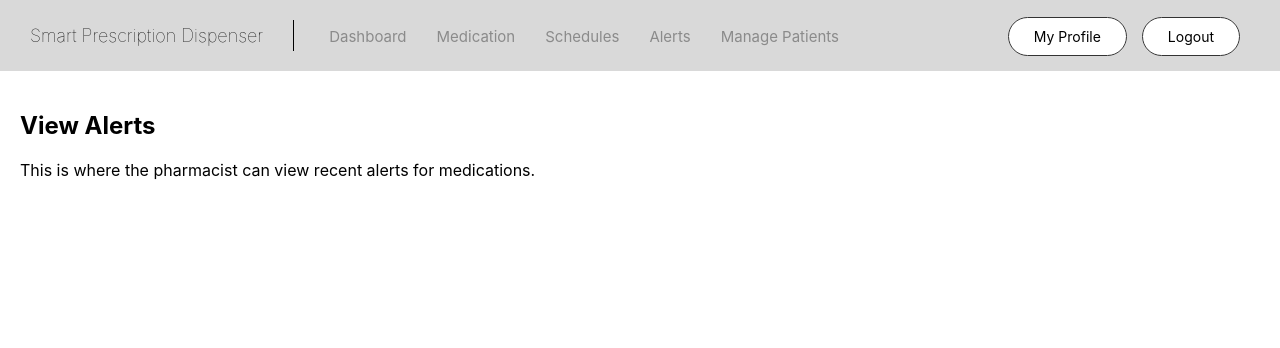
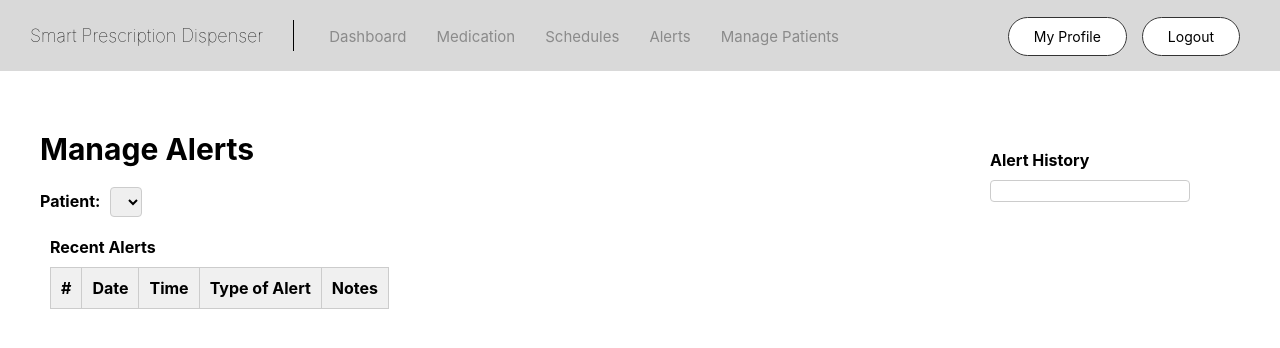
Before and after one commit to mlabeeba/Pill_Dispenser, a Flask app: page /alerts in a window 1280 px wide. Shown: the top 348 px of the page. Run offline with Flask 3, Linux system fonts and the light colour scheme; data that the repository does not hold is empty.

Commit message:
incomplete changes to alerts page

```diff
--- a/app.py
+++ b/app.py
@@ -1,9 +1,10 @@
 from flask import Flask, render_template, request, redirect, url_for, flash, jsonify
 from database import get_pharmacist_by_email, get_all_patient_names, get_all_patients, get_pharmacist_name_by_id
 from datetime import datetime
+import secrets
 
 app = Flask(__name__)
-app.secret_key = 'labeeba'  # Replace with a secure secret key
+app.config['SECRET_KEY'] = secrets.token_hex(16) #generate randome secret key for the session
 patient_names = [name[0] for name in get_all_patient_names()]  # Get names from database
 patients = get_all_patients()
 
@@ -28,7 +29,8 @@ def schedule():
 
 @app.route('/alerts')
 def alerts():
-    return render_template('alerts.html')
+    patient_names = [p['patient_name'] for p in get_all_patients()]  # Use correct dictionary key
+    return render_template('alerts.html', patient_names=patient_names)
 
 @app.route('/managepatients')
 def managepatients():
--- a/database.py
+++ b/database.py
@@ -1,7 +1,11 @@
-from sqlalchemy import create_engine, Column, Integer, String, DateTime, Enum, func, MetaData, ForeignKey
-from sqlalchemy.ext.declarative import declarative_base
-from sqlalchemy.orm import sessionmaker
+#imports
+from sqlalchemy import MetaData, create_engine, Column, Integer, String, Enum, DateTime, func, ForeignKey
+from sqlalchemy.orm import declarative_base, sessionmaker
+from dotenv import load_dotenv
+import os
 from supabase import create_client, Client
+
+load_dotenv()  # Load environment variables from .env file
 
 # Supabase Configuration
 supabase_url = 'https://exavfgktkvnuywmxxyib.supabase.co'
--- /dev/null
+++ b/static/alerts-style.css
@@ -0,0 +1,106 @@
+/* Container */
+.container {
+    max-width: 1200px;
+    margin: 0 auto;
+    padding: 20px;
+}
+
+/* Header */
+h2 {
+    font-size: 30px;
+    font-weight: bold;
+    margin-bottom: 20px;
+}
+
+/* Dropdown */
+.dropdown-container {
+    display: flex;
+    align-items: center;
+    margin-bottom: 20px;
+}
+
+.dropdown label {
+    font-weight: bold;
+}
+
+.dropdown select {
+    padding: 5px;
+    margin-left: 5px;
+    border: 1px solid #ccc;
+    border-radius: 4px;
+    font-size: 14px;
+}
+
+/* Main Content */
+.main-content {
+    display: flex;
+    align-items: flex-start;
+    gap: 20px;
+}
+
+/* Alerts Table */
+.alerts-table-container {
+    margin-bottom: 20px;
+    margin-left: 10px; /* Aligns with header and dropdown */
+}
+
+.alerts-table-container h4 {
+    font-weight: bold;
+    margin: 0;
+    padding-bottom: 10px;
+}
+
+.table-section {
+    display: flex;
+    align-items: center;
+}
+
+table {
+    width: 100%;
+    border-collapse: collapse;
+}
+
+table, th, td {
+    border: 1px solid #ccc;
+    text-align: left;
+    padding: 10px;
+}
+
+th {
+    background-color: #f0f0f0;
+    font-weight: bold;
+}
+
+tr td {
+    font-size: 14px;
+}
+
+/* Alert History */
+.alert-history {
+    position: absolute;
+    right: 50px;
+    top: 150px;
+    width: 200px;
+    padding-right: 40px;
+}
+
+.alert-history h4 {
+    font-weight: bold;
+    margin: 0;
+    padding-bottom: 10px;
+}
+
+.alert-history ul {
+    list-style-type: none;
+    padding: 0;
+    margin: 0;
+    border: 1px solid #ccc;
+    padding: 10px;
+    border-radius: 4px;
+    background-color: #fff;
+}
+
+.alert-history li {
+    font-size: 14px;
+    padding: 5px 0;
+}
--- a/templates/alerts.html
+++ b/templates/alerts.html
@@ -1,9 +1,65 @@
-<!-- templates/alerts.html -->
 {% extends "layout.html" %}
 
-{% block title %}Alerts{% endblock %}
+{% block title %}Manage Alerts{% endblock %}
 
 {% block content %}
-    <h2>View Alerts</h2>
-    <p>This is where the pharmacist can view recent alerts for medications.</p>
+
+    <head>
+        <meta charset="UTF-8">
+        <meta name="viewport" content="width=device-width, initial-scale=1.0">
+        <title>Manage Alerts</title>
+        <link rel="stylesheet" href="{{ url_for('static', filename='alerts-style.css') }}">
+    </head>
+
+    <div class="container">
+    <h2>Manage Alerts</h2>
+
+    <div class="dropdown-container">
+        <div class="dropdown">
+            <label for="patient">Patient:</label>
+            <select id="patient" name="patient">
+                {% for patient in patient_names %}
+                    <option>{{ patient.name }}</option>
+                {% endfor %}
+            </select>
+        </div>
+    </div>
+
+    <div class="main-content">
+        <!-- Recent Alerts Section -->
+        <div class="alerts-table-container">
+            <h4>Recent Alerts</h4>
+            <div class="table-section">
+                <table>
+                    <tr>
+                        <th>#</th>
+                        <th>Date</th>
+                        <th>Time</th>
+                        <th>Type of Alert</th>
+                        <th>Notes</th>
+                    </tr>
+                    {% for alert in alerts %}
+                        <tr>
+                            <td>{{ alert.alert_id }}</td>
+                            <td>{{ alert.date }}</td>
+                            <td>{{ alert.time }}</td>
+                            <td>{{ alert.type }}</td>
+                            <td>{{ alert.notes }}</td>
+                        </tr>
+                    {% endfor %}
+                </table>
+            </div>
+        </div>
+
+        <!-- Alert History Section -->
+        <div class="alert-history">
+            <h4>Alert History</h4>
+            <ul>
+                {% for alert in alert_history %}
+                    <li>{{ alert.type }} - {{ alert.date }}</li>
+                {% endfor %}
+            </ul>
+        </div>
+    </div>
+
 {% endblock %}
```
Also changed, not shown: 1 other file.
